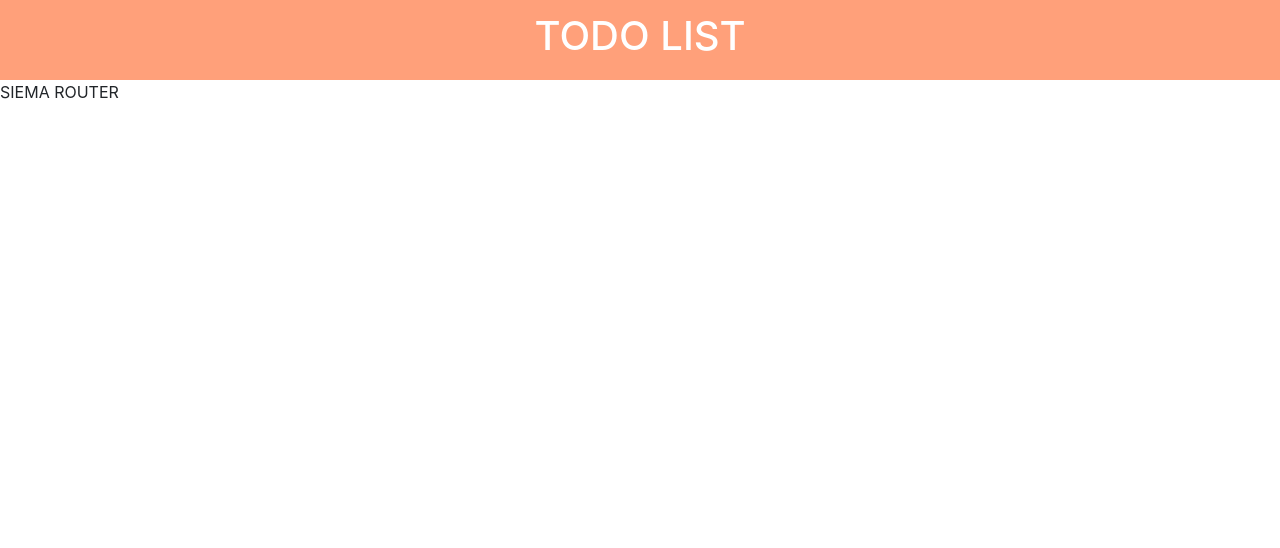
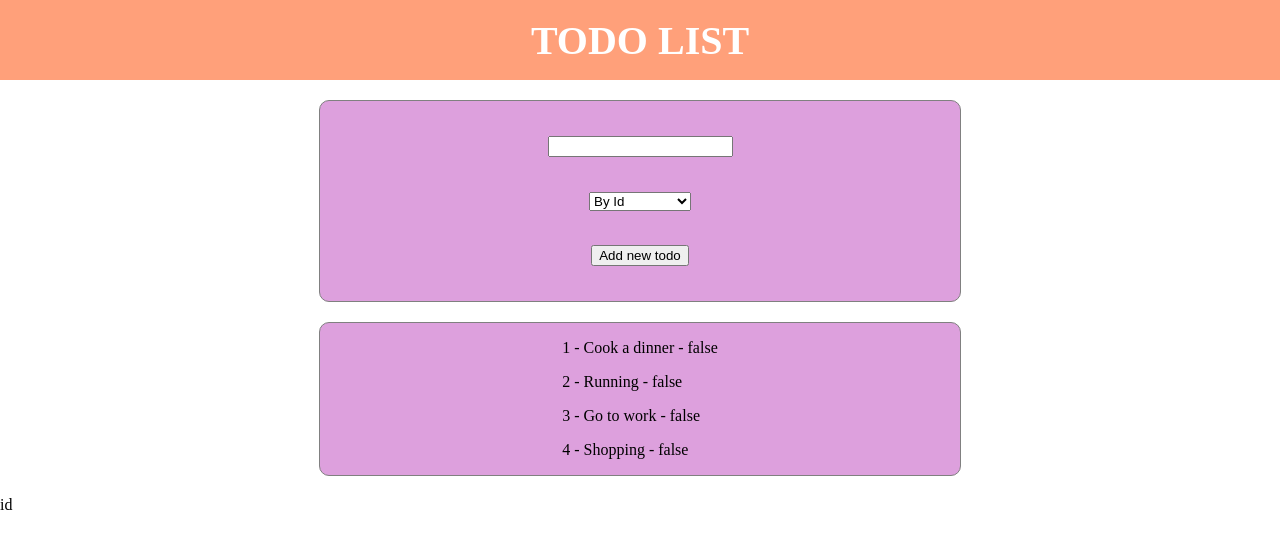
Before and after one commit to Baarosh/Todo-app, a Vue app: page / in a window 1280 px wide. Shown: the top 548 px of the page. Built offline with nearby package versions, Linux system fonts and the light colour scheme.

Commit message:
filtering & sorting v1

```diff
--- a/public/index.html
+++ b/public/index.html
@@ -5,12 +5,12 @@
     <meta http-equiv="X-UA-Compatible" content="IE=edge" />
     <meta name="viewport" content="width=device-width,initial-scale=1.0" />
     <link rel="icon" href="<%= BASE_URL %>favicon.ico" />
-    <link
+    <!-- <link
       rel="stylesheet"
       href="https://cdn.jsdelivr.net/npm/bootstrap@4.5.3/dist/css/bootstrap.min.css"
       integrity="sha384-TX8t27EcRE3e/ihU7zmQxVncDAy5uIKz4rEkgIXeMed4M0jlfIDPvg6uqKI2xXr2"
       crossorigin="anonymous"
-    />
+    /> -->
     <title><%= htmlWebpackPlugin.options.title %></title>
   </head>
   <body>
@@ -24,7 +24,7 @@
     <div id="app"></div>
     <!-- built files will be auto injected -->
 
-    <script
+    <!-- <script
       src="https://code.jquery.com/jquery-3.5.1.slim.min.js"
       integrity="sha384-DfXdz2htPH0lsSSs5nCTpuj/zy4C+OGpamoFVy38MVBnE+IbbVYUew+OrCXaRkfj"
       crossorigin="anonymous"
@@ -33,6 +33,6 @@
       src="https://cdn.jsdelivr.net/npm/bootstrap@4.5.3/dist/js/bootstrap.bundle.min.js"
       integrity="sha384-ho+j7jyWK8fNQe+A12Hb8AhRq26LrZ/JpcUGGOn+Y7RsweNrtN/tE3MoK7ZeZDyx"
       crossorigin="anonymous"
-    ></script>
+    ></script> -->
   </body>
 </html>
--- a/src/App.vue
+++ b/src/App.vue
@@ -13,4 +13,12 @@ export default {
 };
 </script>
 
-<style lang="scss"></style>
+<style lang="scss">
+body {
+  width: 100%;
+  height: 100%;
+  box-sizing: border-box;
+  margin: 0;
+  padding: 0;
+}
+</style>
--- a/src/components/TheHeader.vue
+++ b/src/components/TheHeader.vue
@@ -16,10 +16,10 @@ export default {};
   background-color: lightsalmon;
   align-items: center;
   justify-content: center;
-}
 
-.header h1 {
-  font-size: 2.5rem;
-  color: white;
+  h1 {
+    font-size: 2.5rem;
+    color: white;
+  }
 }
 </style>
--- a/src/store/index.js
+++ b/src/store/index.js
@@ -1,9 +1,61 @@
 import { createStore } from 'vuex';
 
 export default createStore({
-  state: {},
-  mutations: {},
-  actions: {},
-  getters: {},
+  state() {
+    return {
+      listOfTodos: [
+        { id: 1, title: 'Cook a dinner', completed: false },
+        { id: 2, title: 'Running', completed: false },
+        { id: 3, title: 'Go to work', completed: false },
+        { id: 4, title: 'Shopping', completed: false }
+      ],
+      sortBy: 'id',
+      filterBy: ''
+    };
+  },
+  mutations: {
+    changeSorting(state, payload) {
+      state.sortBy = payload;
+
+      if (state.sortBy === 'id') {
+        state.listOfTodos = state.listOfTodos.sort((a, b) => {
+          if (a.id < b.id) return -1;
+          if (a.id > b.id) return 1;
+          return 0;
+        });
+        console.log('id');
+      } else {
+        state.listOfTodos = state.listOfTodos.sort((a, b) => {
+          if (a.title < b.title) return -1;
+          if (a.title > b.title) return 1;
+          return 0;
+        });
+        console.log('alpha');
+      }
+    },
+    setFilter(state, payload) {
+      state.filterBy = payload;
+      console.log(state.filterBy);
+    }
+  },
+  actions: {
+    changeSorting(context, payload) {
+      context.commit('changeSorting', payload);
+    },
+    setFilter(context, payload) {
+      context.commit('setFilter', payload);
+    }
+  },
+  getters: {
+    listOfTodos(state) {
+      return state.listOfTodos;
+    },
+    sortBy(state) {
+      return state.sortBy;
+    },
+    filterBy(state) {
+      return state.filterBy;
+    }
+  },
   modules: {}
 });
--- a/src/views/MainPage.vue
+++ b/src/views/MainPage.vue
@@ -1,9 +1,77 @@
 <template>
-  <div>SIEMA ROUTER</div>
+  <div class="container container1">
+    <input type="text" name="search" id="search" v-model="filterBy" />
+    <select name="sort" id="sort" @change="changeSorting">
+      <option value="alpha">Alphabeticaly</option>
+      <option value="id" selected>By Id</option>
+    </select>
+    <button type="button">Add new todo</button>
+  </div>
+  <div class="container container2">
+    <ul v-if="getListOfTodos.length > 0">
+      <li v-for="todo in getListOfTodos" :key="todo.id">
+        <p>{{ todo.id }} - {{ todo.title }} - {{ todo.completed }}</p>
+      </li>
+    </ul>
+    <p v-else>No todos on the list</p>
+  </div>
+  <p>{{ sortBy }}</p>
 </template>
 
 <script>
-export default {};
+export default {
+  data() {
+    return {
+      filterBy: ''
+    };
+  },
+  computed: {
+    getListOfTodos() {
+      const todoList = this.$store.getters.listOfTodos;
+      this.$store.dispatch('setFilter', this.filterBy);
+      if (todoList.length > 0) {
+        return todoList.filter(todo => todo.title.toLowerCase().includes(this.filterBy));
+      }
+      return todoList;
+    },
+    sortBy() {
+      return this.$store.getters.sortBy;
+    }
+  },
+  methods: {
+    changeSorting(event) {
+      const { value } = event.target;
+      this.$store.dispatch('changeSorting', value);
+    }
+  }
+};
 </script>
 
-<style lang="scss" scoped></style>
+<style lang="scss" scoped>
+.container {
+  width: 50%;
+  margin: 20px auto;
+  background-color: plum;
+  border: 1px solid gray;
+  border-radius: 10px;
+  display: flex;
+  flex-flow: column nowrap;
+  align-items: center;
+  justify-content: space-evenly;
+
+  ul {
+    list-style: none;
+    margin: 0;
+    padding: 0;
+  }
+}
+
+.container1 {
+  height: 200px;
+}
+
+.container2 {
+  height: auto;
+  min-height: 50px;
+}
+</style>
```
